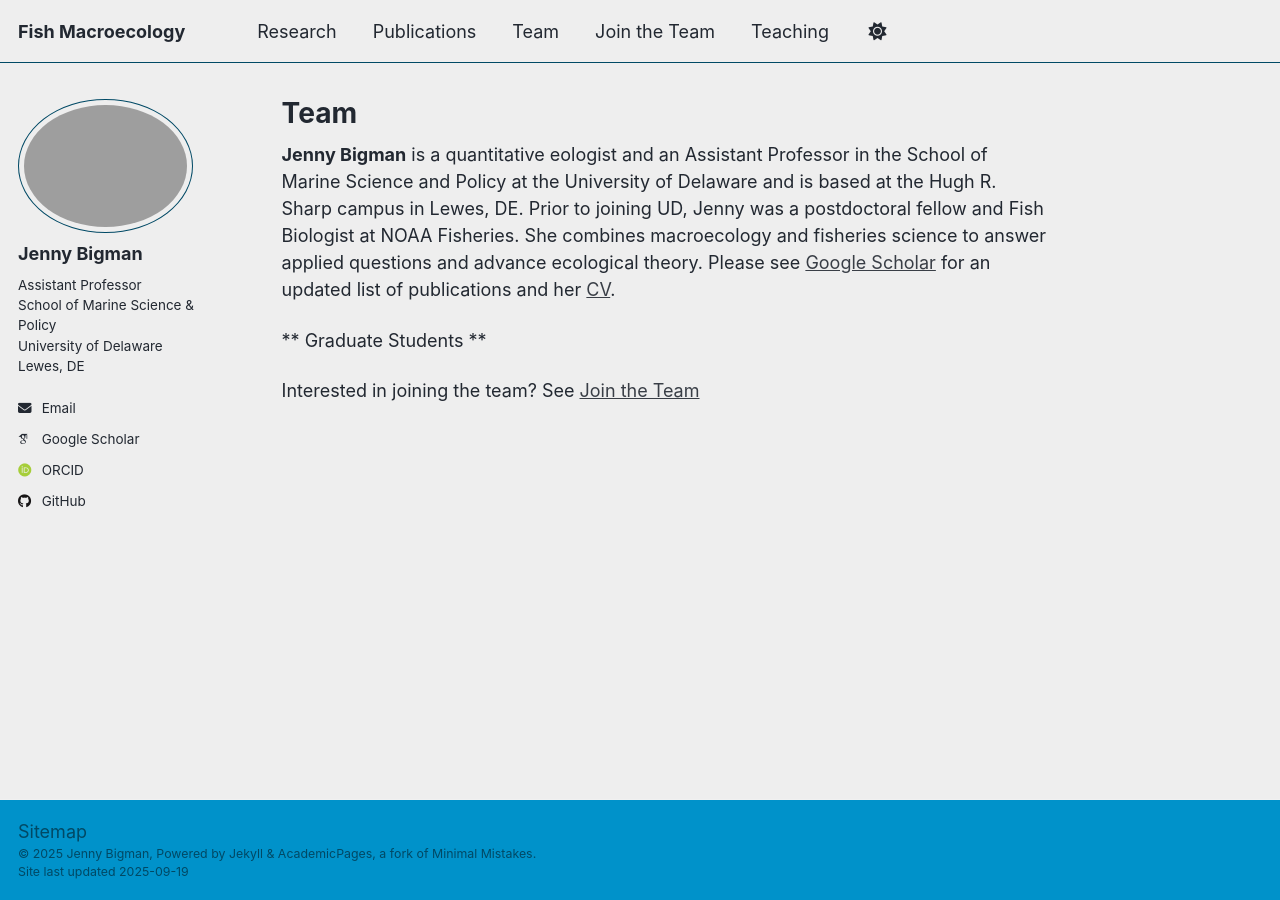
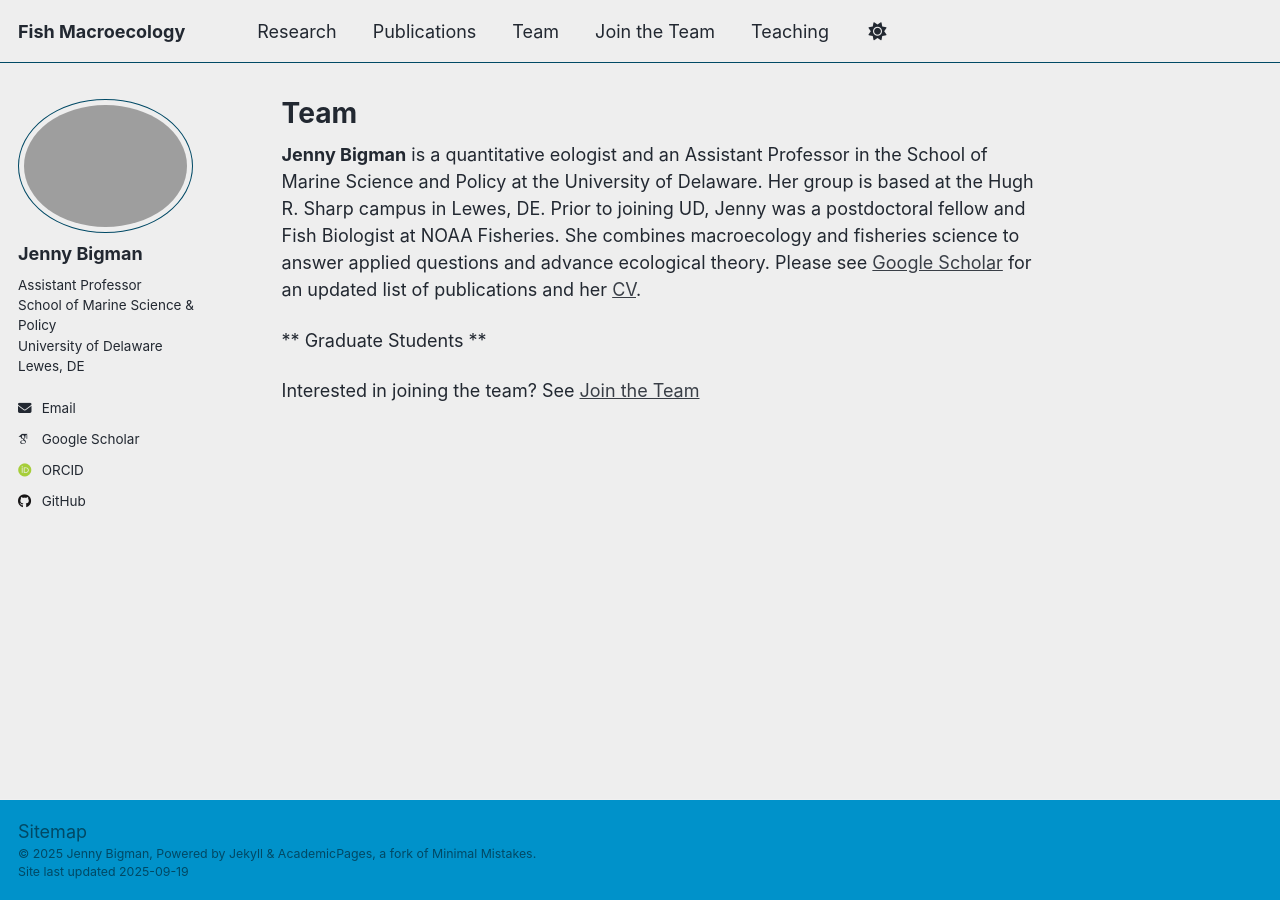
Before and after one commit to jennybigman/jennybigman.github.io, a Jekyll site: the page built from _pages/team.md, in a window 1280 px wide. Built offline with Jekyll 4.4.1, drawn with Linux system fonts in a browser that asks for light colours; some web fonts are replaced; a script that is not in the unit is left out.

Commit message:
Update team.md

```diff
--- a/_pages/team.md
+++ b/_pages/team.md
@@ -6,7 +6,7 @@ author_profile: true
 ---
 
 
-__Jenny Bigman__ is a quantitative eologist and an Assistant Professor in the School of Marine Science and Policy at the University of Delaware and is based at the Hugh R. Sharp campus in Lewes, DE. Prior to joining UD, Jenny was a postdoctoral fellow and Fish Biologist at NOAA Fisheries. She combines macroecology and fisheries science to answer applied questions and advance ecological theory. Please see [Google Scholar](https://scholar.google.com/citations?user=QV_j91EAAAAJ&hl=en) for an updated list of publications and her [CV](Bigman-CV-Sep2025.pdf).
+__Jenny Bigman__ is a quantitative eologist and an Assistant Professor in the School of Marine Science and Policy at the University of Delaware. Her group is based at the Hugh R. Sharp campus in Lewes, DE. Prior to joining UD, Jenny was a postdoctoral fellow and Fish Biologist at NOAA Fisheries. She combines macroecology and fisheries science to answer applied questions and advance ecological theory. Please see [Google Scholar](https://scholar.google.com/citations?user=QV_j91EAAAAJ&hl=en) for an updated list of publications and her [CV](Bigman-CV-Sep2025.pdf).
 
 
 ** Graduate Students **
```
